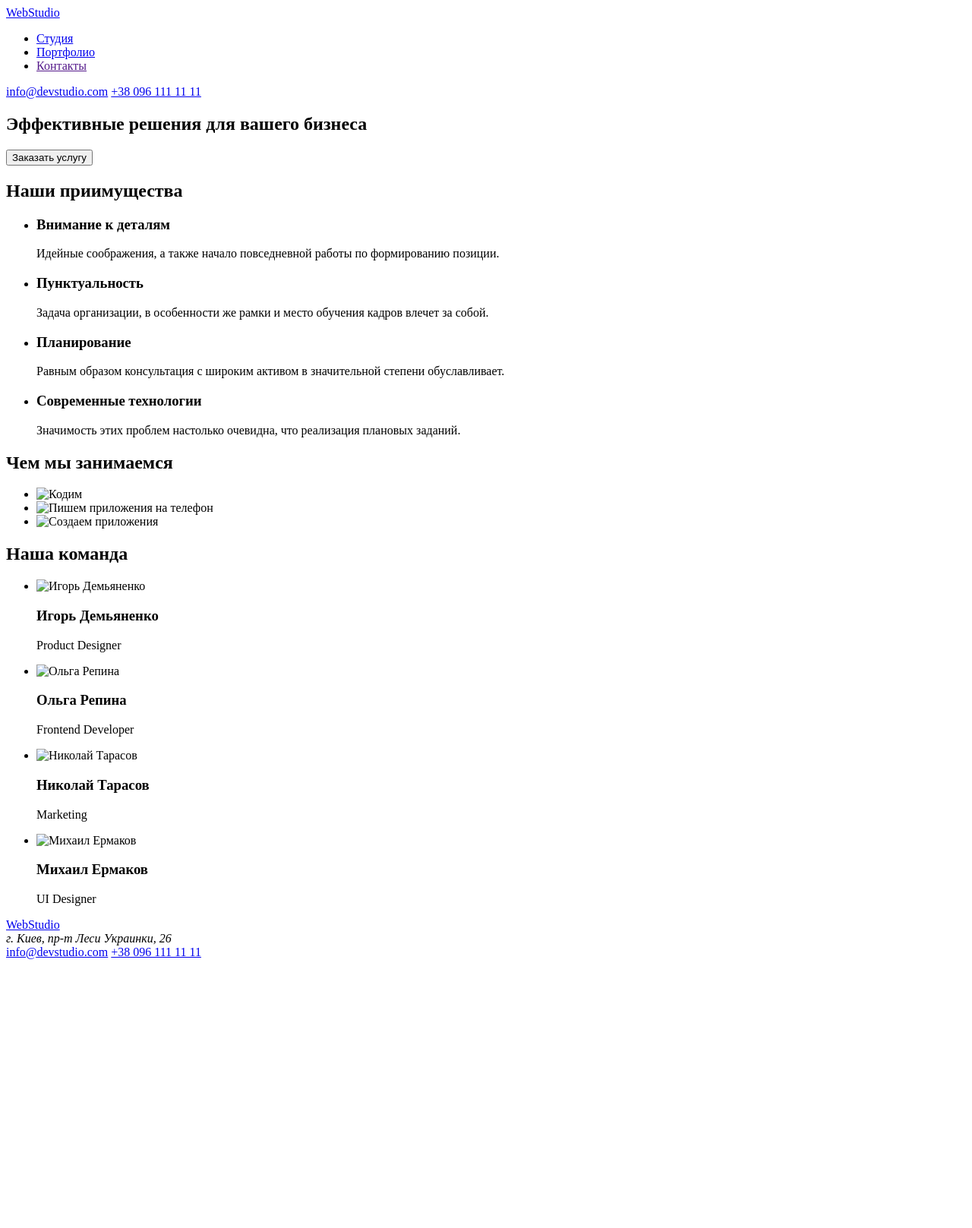
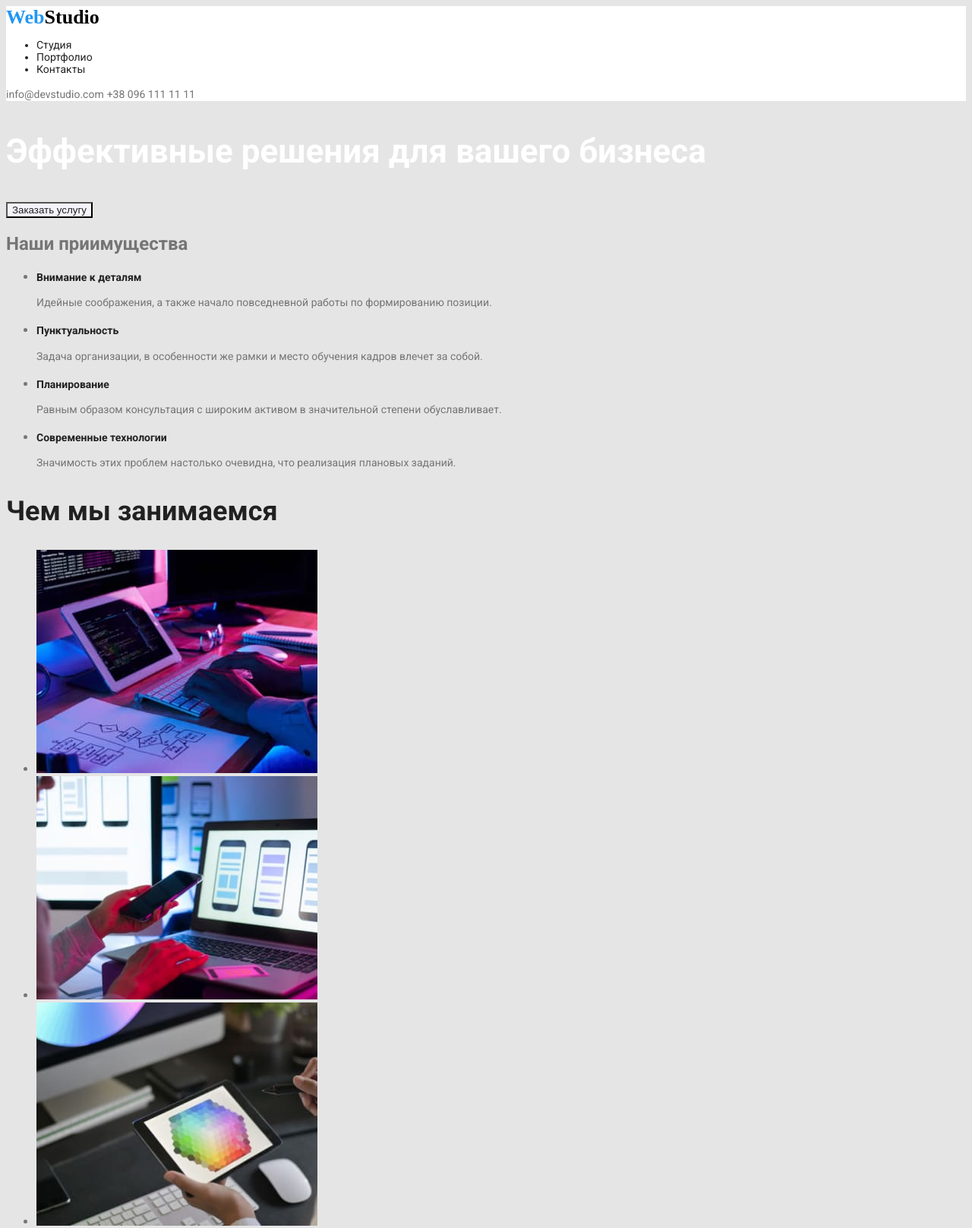
Before and after one commit to StanislavMironenko/-goit-markup-hw-02, a plain HTML site: page index.html in a window 1280 px wide. Shown: the top 1617 px of the page at 76% size. Before the commit the page ends 1271 px from the top, so only its background shows below. Drawn offline with Linux system fonts and the light colour scheme.

Commit message:
CSS port

```diff
--- a/css/style.css
+++ b/css/style.css
@@ -1,7 +1,141 @@
 :root{
+    --main-color-:#757575;
+    --secondary-color-:#2196F3;
+    --white-color:#ffffff;
+    --header-color-:#212121;
+
+    --main-bc-:#E5E5E5;
+    --secondary-bc-:#2196F3;
+    --navi-bc-:#FFFFFF;
+    --button-color-:#F5F4FA;
+    }
+
+body{
+    font-family: 'Roboto', sans-serif;
+    background-color: var(--main-bc-);
+    color: var(--main-color-);
 
 }
-body {
-    font-family: 'Raleway', sans-serif;
-    font-family: 'Roboto', sans-serif;
+
+.header{
+    color: var(--secondary-color-);
+    background-color: var(--navi-bc-);
 }
+.header a{
+    text-decoration: none;
+}
+.logo{
+    font-family: "releway";
+    font-size: 26px;
+    font-weight: bold;
+    line-height: 1.17;
+
+    color: var(--secondary-color-);
+
+}
+.logo-header{
+    color: #000000;
+}
+
+.nav-link{
+    font-size: 14px;
+    font-weight: medium;
+    line-height: 1.14;
+    color: var(--header-color-);
+
+}
+.nav-link:hover,
+.nav-link:focus,
+.link:hover,
+.link:focus{
+    color: var(--secondary-color-);
+}
+.link{
+    font-size: 14px;
+    font-weight: medium;
+    line-height: 1.14;
+    color: var(--main-color-);
+}
+
+/* Main */
+
+.hero-title{
+    color: var(--white-color);
+    font-size: 44px;
+    line-height: 1.36;
+}
+.benefits-title{
+    font-weight: 700;
+    font-size: 14px;
+    line-height: 1.17;
+    color:var(--header-color-);
+}
+.benefits-text{
+    font-size: 14px;
+    line-height: 1.71;
+}
+
+.title{
+    font-size: 36px;
+    font-weight: 700;
+    line-height: 1.17;
+
+    color: var(--header-color-);
+}
+.team-name{
+    font-size: 16px;
+    font-weight: 500;
+    line-height: 1.17;
+
+    color: var(--header-color-);
+}
+.team-text{
+    line-height: 1.17
+    ;
+}
+
+.port-title{
+    font-size: 18px;
+    font-weight: 700;
+    line-height: 2;
+
+    color: var(--header-color-);
+}
+.port-name{
+    font-size: 16px;
+    line-height: 1.88;
+}
+
+
+/* button */
+[type="button"]{
+background-color: var(--button-color-);
+color: var(--header-color-);
+}
+[type="button"]:hover,
+[type="button"]:target{
+    background-color: var(--secondary-bc-);
+    color: var(--button-color-);
+}
+
+/* footer */
+.footer{
+    background-color: #2F303A;
+    color: var(--white-color);
+    font-style: normal;
+}
+.footer a{
+    text-decoration: none;
+}
+.logo-footer{
+    color: var(--white-color);
+}
+.footer-link{
+    color: var(--white-color);
+    opacity: 0.6;
+}
+.footer-link:hover,
+.footer-link:focus{
+    color: var(--secondary-color-);
+    opacity: 1;
+}
--- a/index.html
+++ b/index.html
@@ -11,90 +11,96 @@
       href="https://fonts.googleapis.com/css2?family=Raleway:wght@700&family=Roboto:wght@400;500;700;900&display=swap"
       rel="stylesheet"
     />
-    <title>WebStudio</title>
+    <link rel="stylesheet" href="./css/style.css" />
+    <title><span>Web</span>Studio</title>
   </head>
   <body>
-    <header>
-      <a href="#"><span>Web</span>Studio</a>
-      <nav>
-        <ul>
-          <li><a href="./index.html">Студия</a></li>
-          <li><a href="./portfolio.html">Портфолио</a></li>
-          <li><a href="">Контакты</a></li>
+    <header class="header">
+      <a class="logo" href="#" class="logo">Web<span class="logo-header">Studio</span></a>
+      <nav class="nav">
+        <ul class="nav-link">
+          <li><a class="nav-link" href="./index.html">Студия</a></li>
+          <li><a class="nav-link" href="./portfolio.html">Портфолио</a></li>
+          <li><a class="nav-link" href="#">Контакты</a></li>
         </ul>
       </nav>
-      <a href="mailto:info@devstudio.com">info@devstudio.com</a>
-      <a href="tel:+380961111111">+38 096 111 11 11</a>
+      <a class="link" href="mailto:info@devstudio.com">info@devstudio.com</a>
+      <a class="link" href="tel:+380961111111">+38 096 111 11 11</a>
     </header>
+
     <main>
-      <section>
-        <h1>Эффективные решения для вашего бизнеса</h1>
+      <section
+      class="hero">
+        <h1 class="hero-title">Эффективные решения для вашего бизнеса</h1>
         <button type="button">Заказать услугу</button>
       </section>
       <section>
-        <h2>Наши приимущества</h2>
+        <h2 class="benefits">Наши приимущества</h2>
         <ul>
           <li>
-            <h3>Внимание к деталям</h3>
-            <p>Идейные соображения, а также начало повседневной работы по формированию позиции.</p>
+            <h3 class="benefits-title">Внимание к деталям</h3>
+            <p class="benefits-text">Идейные соображения, а также начало повседневной работы по формированию позиции.</p>
           </li>
           <li>
-            <h3>Пунктуальность</h3>
-            <p>
+            <h3 class="benefits-title">Пунктуальность</h3>
+            <p class="benefits-text">
               Задача организации, в особенности же рамки и место обучения кадров влечет за собой.
             </p>
           </li>
           <li>
-            <h3>Планирование</h3>
-            <p>
+            <h3 class="benefits-title">Планирование</h3>
+            <p class="benefits-text">
               Равным образом консультация с широким активом в значительной степени обуславливает.
             </p>
           </li>
           <li>
-            <h3>Современные технологии</h3>
-            <p>Значимость этих проблем настолько очевидна, что реализация плановых заданий.</p>
+            <h3 class="benefits-title">Современные технологии</h3>
+            <p class="benefits-text">Значимость этих проблем настолько очевидна, что реализация плановых заданий.</p>
           </li>
         </ul>
       </section>
-      <section>
-        <h2>Чем мы занимаемся</h2>
+      <section class="work">
+        <h2 class="title">Чем мы занимаемся</h2>
         <ul>
-          <li><img src="./imadges/box1.jpg" alt="Кодим" width="370" /></li>
-          <li><img src="./imadges/box2.jpg" alt="Пишем приложения на телефон" width="370" /></li>
-          <li><img src="./imadges/box3.jpg" alt="Создаем приложения" width="370" /></li>
+          <li><img src="./images/box1.jpg" alt="Кодим" width="370" /></li>
+          <li><img src="./images/box2.jpg" alt="Пишем приложения на телефон" width="370" /></li>
+          <li><img src="./images/box3.jpg" alt="Создаем приложения" width="370" /></li>
         </ul>
       </section>
-      <section>
-        <h2>Наша команда</h2>
+      <section class="team">
+        <h2 class="title">Наша команда</h2>
         <ul>
           <li>
-            <img src="./imadges/igdem.jpg" alt="Игорь Демьяненко" width="270" />
-            <h3>Игорь Демьяненко</h3>
-            <p>Product Designer</p>
+            <img src="./images/igdem.jpg" alt="Игорь Демьяненко" width="270" />
+            <h3 class="team-name">Игорь Демьяненко</h3>
+            <p class="team-text"> Product Designer</p>
           </li>
           <li>
-            <img src="./imadges/olrep.jpg" alt="Ольга Репина" width="270" />
-            <h3>Ольга Репина</h3>
+            <img src="./images/olrep.jpg" alt="Ольга Репина" width="270" />
+            <h3 class="team-name">Ольга Репина</h3>
             <p>Frontend Developer</p>
           </li>
           <li>
-            <img src="./imadges/niktar.jpg" alt="Николай Тарасов" width="270" />
-            <h3>Николай Тарасов</h3>
+            <img src="./images/niktar.jpg" alt="Николай Тарасов" width="270" />
+            <h3 class="team-name">Николай Тарасов</h3>
             <p>Marketing</p>
           </li>
           <li>
-            <img src="./imadges/miher.jpg" alt="Михаил Ермаков" width="270" />
-            <h3>Михаил Ермаков</h3>
+            <img src="./images/miher.jpg" alt="Михаил Ермаков" width="270" />
+            <h3 class="team-name">Михаил Ермаков</h3>
             <p>UI Designer</p>
           </li>
         </ul>
       </section>
     </main>
-    <footer>
-      <a href="#"><span>Web</span>Studio</a>
+
+    <footer class="footer">
+      <a class="logo" href="#">Web<span class="logo-footer">Studio</span></a>
+      <div class="contacts">
       <address>г. Киев, пр-т Леси Украинки, 26</address>
-      <a href="mailto:info@devstudio.com">info@devstudio.com</a>
-      <a href="tel:+380961111111">+38 096 111 11 11</a>
+      <a class="footer-link" href="mailto:info@devstudio.com">info@devstudio.com</a>
+      <a class="footer-link" href="tel:+380961111111">+38 096 111 11 11</a>
     </footer>
+  </div>
   </body>
 </html>
```
Also changed, not shown: portfolio.html (+50 -46 lines).
